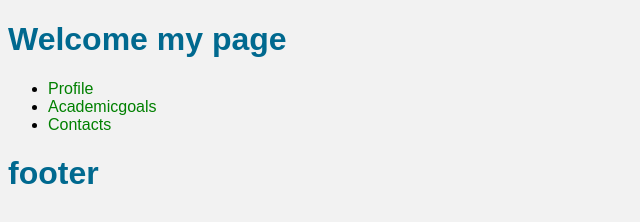
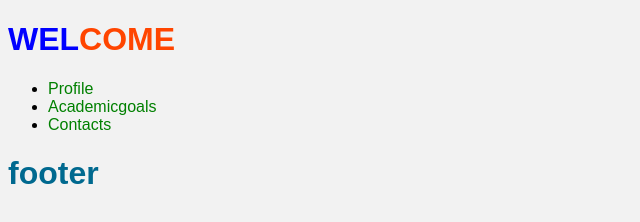
Before and after one commit to Dragosamuel/Dragosamuel-externalcss, a plain HTML site: page index.html in a window 1280 px wide. Shown: the whole page, without its empty margins (0-640 px from the left). Drawn offline with Linux system fonts and the light colour scheme.

Commit message:
Update index.html

```diff
--- a/index.html
+++ b/index.html
@@ -13,7 +13,7 @@
 </head>
 <body>
     <main>
-    <h1>Welcome my page</h1>
+        <h1 style="color: blue;">WEL<span style="color: Orangered;">COME</span> </h1>
     <ul>
         <li><a href="profile.html">Profile</a>
             <li><a href="academicgoal.html">Academicgoals</a>
```
